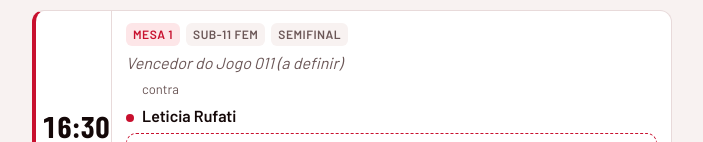
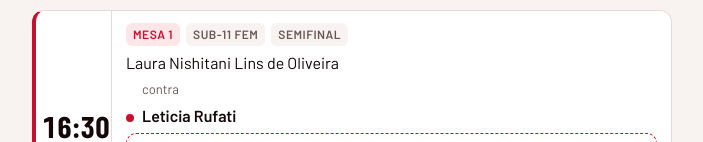
Before and after one commit to gruchoskie/agenda-kimura, a plain HTML site: page index.html in a window 1280 px wide. Shown: the part 2580-2722 px from the top of the page, without its empty margins (288-991 px from the left). Drawn offline with nearby package versions, Linux system fonts and the light colour scheme.

Commit message:
Atualiza programação e resultados
Co-Authored-By: Claude Sonnet 5.5 <noreply@anthropic.com>
Claude-Session: https://claude.ai/code/session_01Tn82Peg3daRDNdiR5USScL

```diff
--- a/index.html
+++ b/index.html
@@ -213,7 +213,7 @@ var ROWS=[["14","08:00","3","003","ABSOLUTO D MASC EQUIPE","OITAVAS DE FINAL","A
 ["14","16:20","12","018","SUB- 15 MASC","16 AVOS DE FINAL","ARTHUR MIRANDA","PEDRO EGASHIRA","Arthur Miranda","","","",""],
 ["14","16:25","2","021","SUB- 15 MASC","16 AVOS DE FINAL","MIGUEL BARBOSA","BENJAMÍN NÚÑEZ","Miguel Barbosa","","","",""],
 ["14","16:25","4","023","SUB- 15 MASC","16 AVOS DE FINAL","JOÃO PAVILAKI","SAMUEL HENRIQUE LOBATO BARBOSA","João Pavilaki","","","",""],
-["14","16:30","1","013","SUB-11 FEM","SEMIFINAL","Vencedor Jogo 011","LETICIA RUFATI","","Letícia Rufati","","",""],
+["14","16:30","1","013","SUB-11 FEM","SEMIFINAL","LAURA NISHITANI LINS DE OLIVEIRA","LETICIA RUFATI","","Letícia Rufati","","",""],
 ["14","16:35","15","024","SUB- 15 MASC","16 AVOS DE FINAL","MIGUEL SCUSSIATTO","Vencedor Jogo 011","Miguel Scussiatto","","","",""],
 ["14","17:00","21","028","SUB- 15 MASC","OITAVAS DE FINAL","JOÃO GUILHERME TREIB","Vencedor Jogo 015","João Guilherme Treib","","","",""],
 ["14","17:05","11","002","SUB- 17 FEM","GRUPO B","NATALY MURDOCH","KAROLINE GOMES OLIVEIRA GRUCHOSKI","","Karoline Gruchoski","","",""],
```
